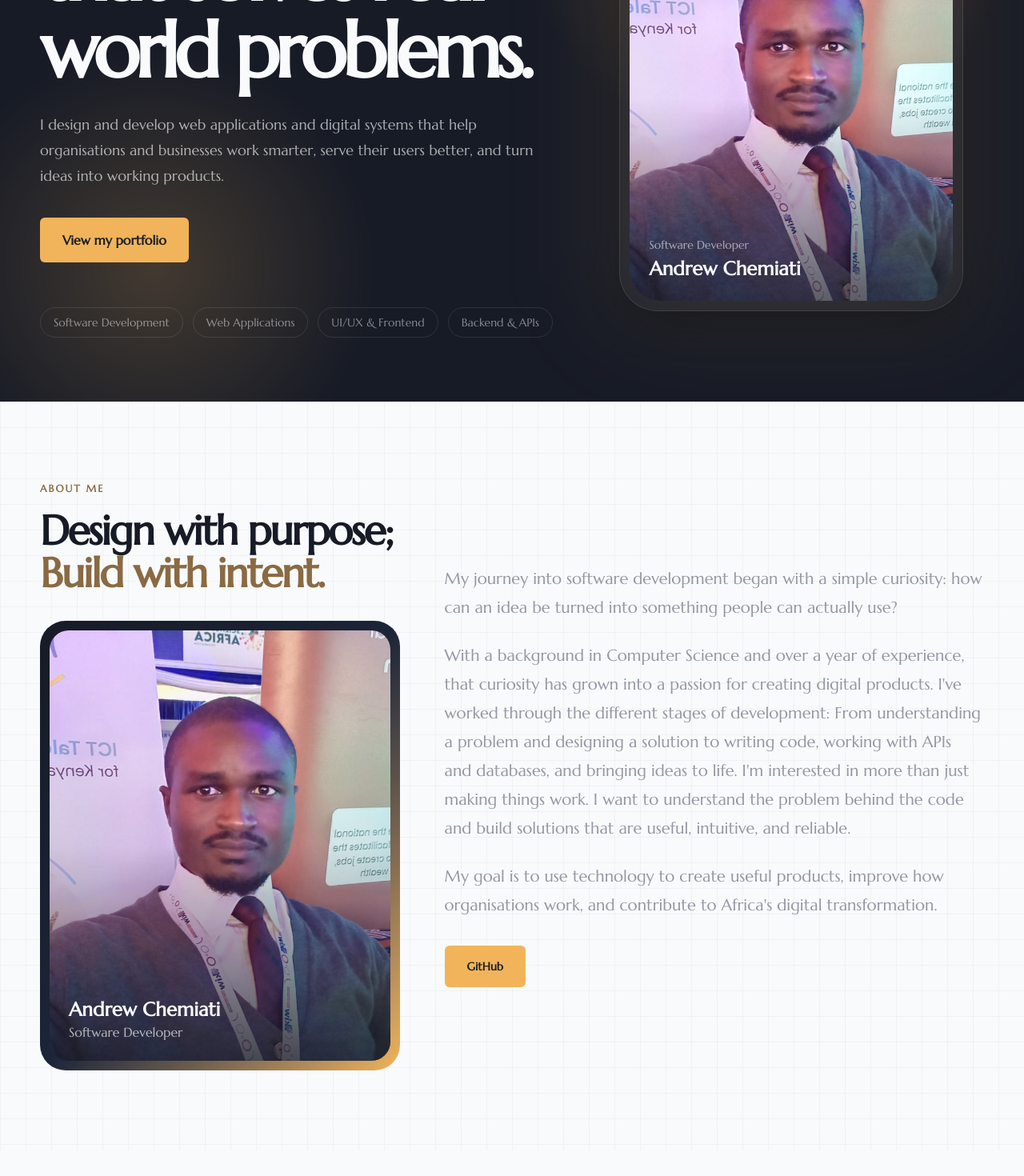
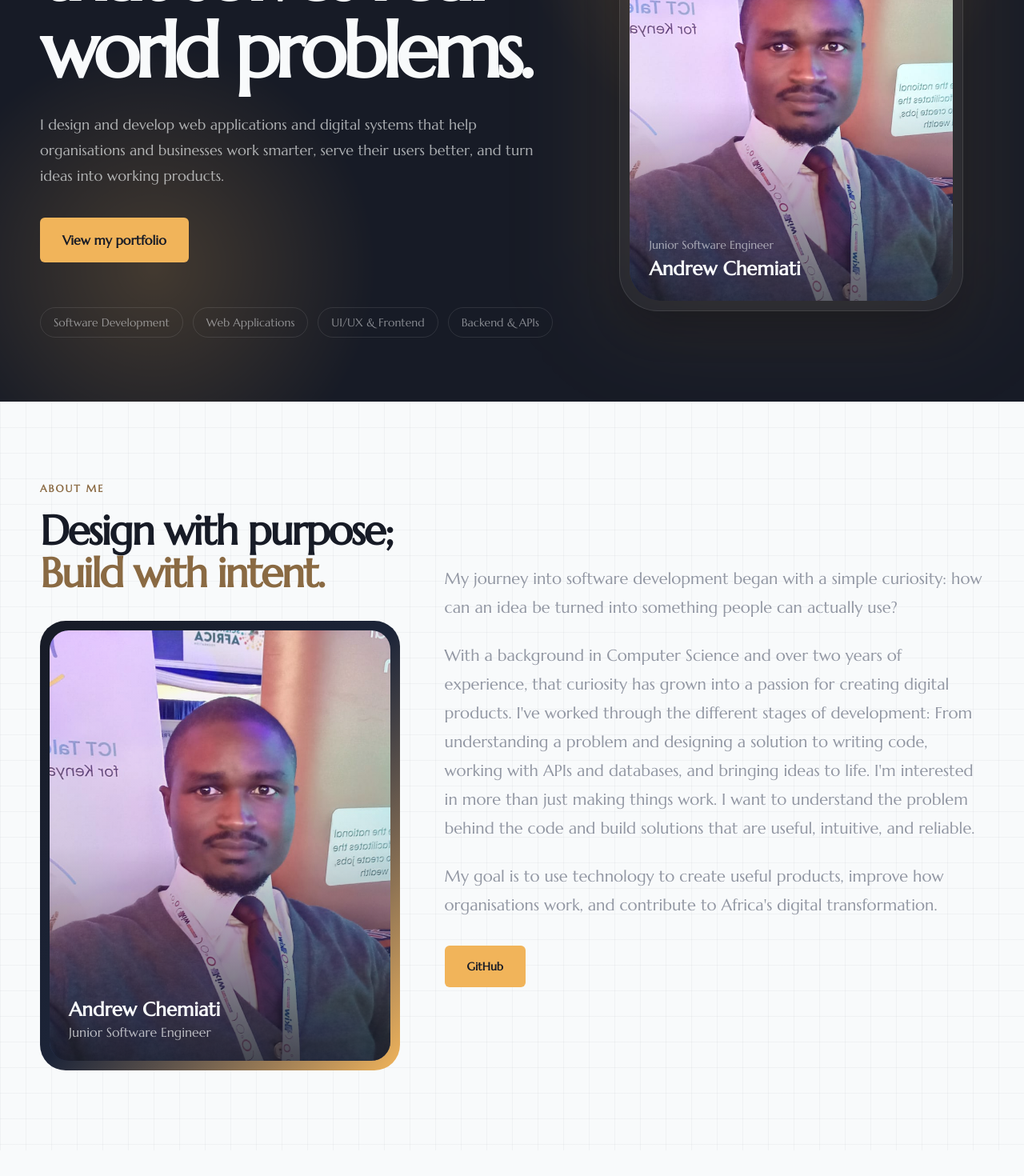
Before and after one commit to csandrew/andrew-chemiati, a Next.js app: page / in a window 1280 px wide. Shown: the part 336-1806 px from the top of the page at 80% size. Built offline with nearby package versions, Linux system fonts and the light colour scheme; a web font is replaced by a local one.

Commit message:
Add LinkedIn URLs

```diff
--- a/components/Hero.tsx
+++ b/components/Hero.tsx
@@ -114,7 +114,7 @@ export default function Hero() {
                                 {/* Name on image */}
                                 <div className="absolute bottom-6 left-6">
                                     <p className="text-sm font-medium text-white/60">
-                                        Software Developer
+                                        Junior Software Engineer
                                     </p>
 
                                     <h2 className="mt-1 text-2xl font-bold">
--- a/components/Sections.tsx
+++ b/components/Sections.tsx
@@ -23,7 +23,7 @@ export function About() {
                     {/* Text overlay */}
                     <div className="absolute bottom-6 left-6 text-white">
                         <p className="mt-1 text-2xl font-bold">Andrew Chemiati</p>
-                        <p className="text-white/70">Software Developer</p>
+                        <p className="text-white/70">Junior Software Engineer</p>
                     </div>
                 </div>
             </div>
@@ -32,7 +32,7 @@ export function About() {
                 <p className="max-w-2xl text-xl leading-9 text-muted">My journey into software development began with a simple curiosity:
                     how can an idea be turned into something people can actually use?</p> <br />
 
-                <p className="max-w-2xl text-xl leading-9 text-muted">With a background in Computer Science and over a year of experience, that curiosity has grown into a passion for creating digital products.
+                <p className="max-w-2xl text-xl leading-9 text-muted">With a background in Computer Science and over two years of experience, that curiosity has grown into a passion for creating digital products.
                     I&apos;ve worked through the different stages of development: From understanding a problem and designing a solution to writing code, working with APIs and databases, and bringing ideas to life.
 
                     I&apos;m interested in more than just making things work.
```
